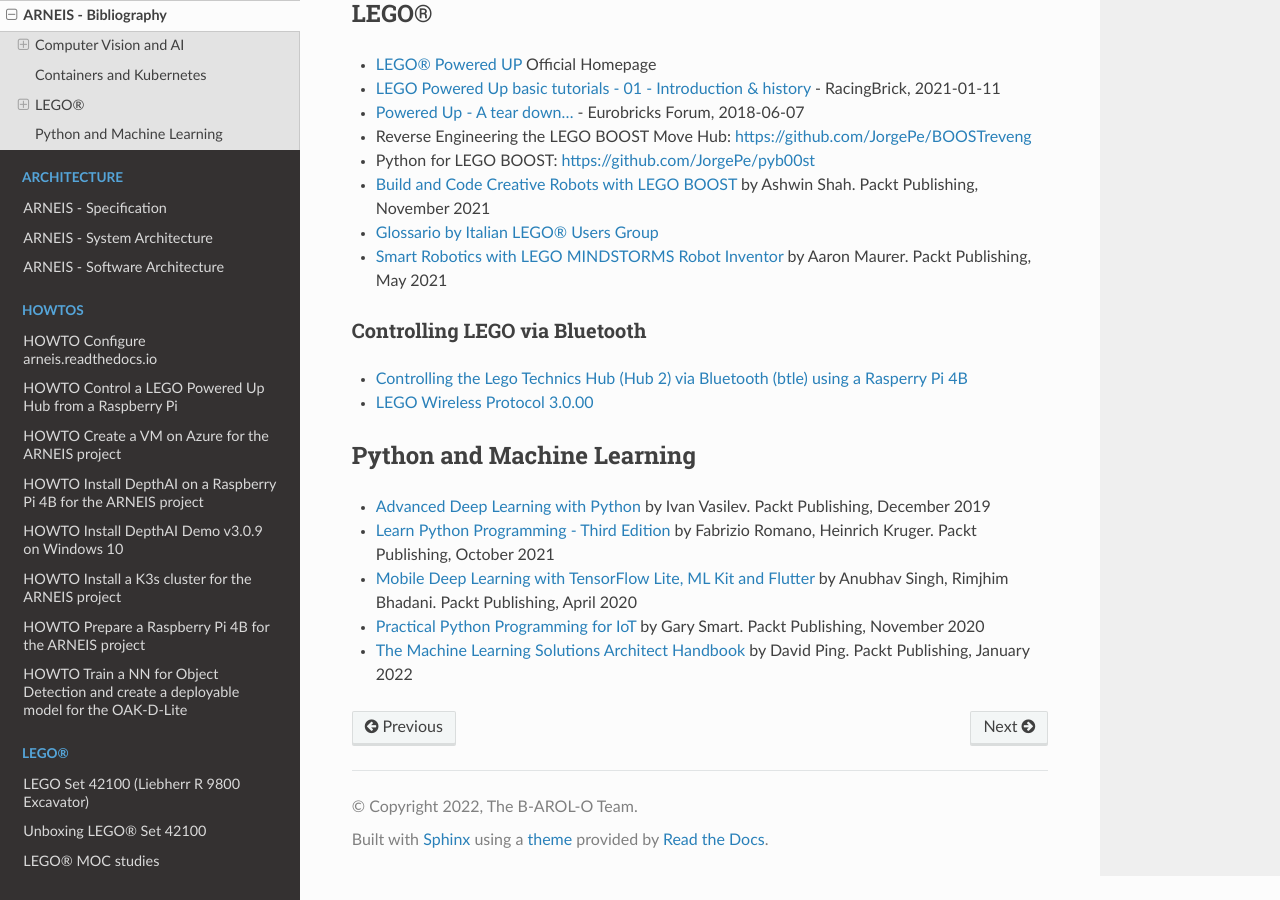
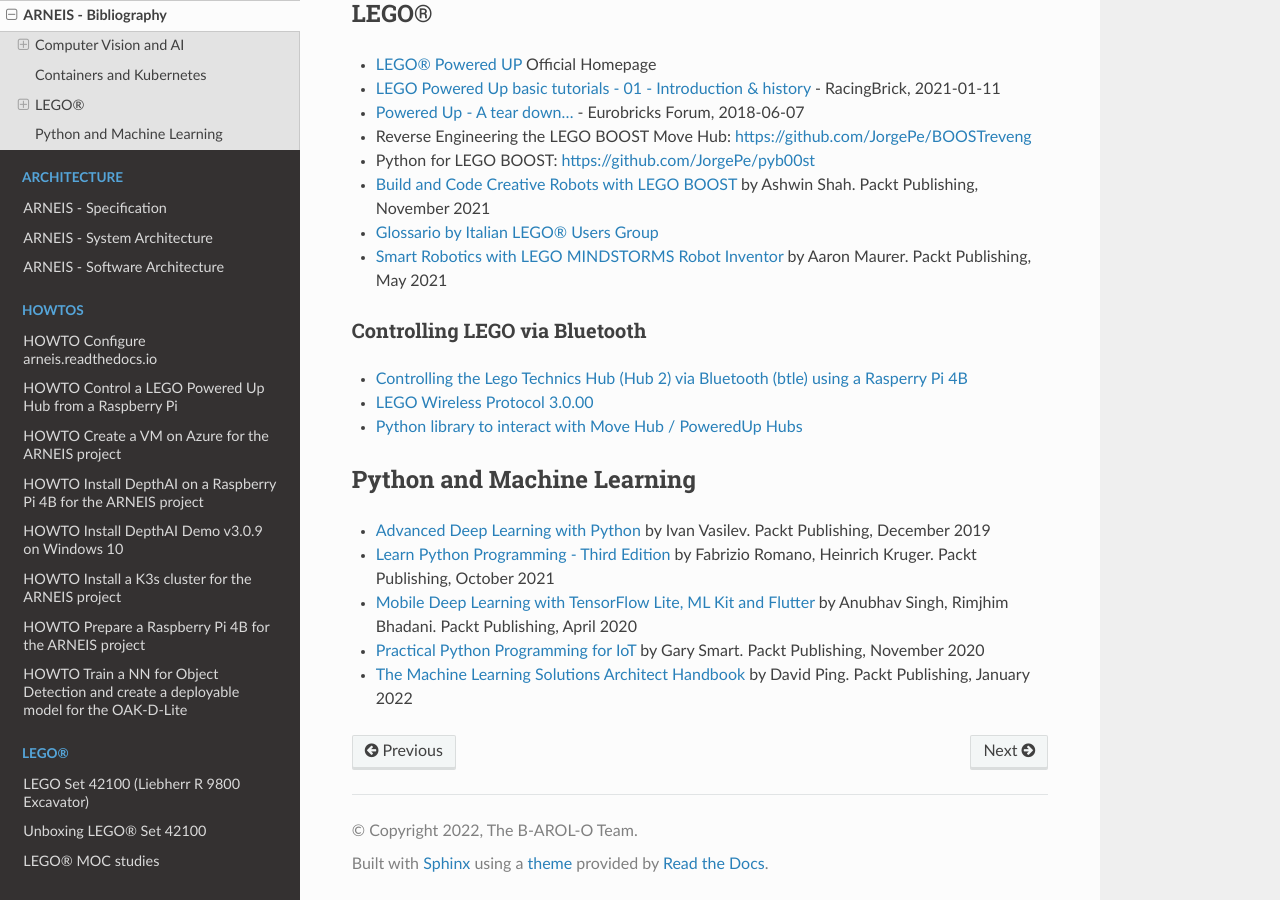
Before and after one commit to B-AROL-O/ARNEIS, a Sphinx documentation site: the page built from docs/bibliography.md, in a window 1280 px wide and 900 px high, scrolled down 737 px. Built offline with Sphinx 7.4.7 and the Read the Docs theme 2.0.0, drawn with Linux system fonts in a browser that asks for light colours.

Commit message:
Add `Python library to interact with Move Hub...`

```diff
--- a/docs/bibliography.md
+++ b/docs/bibliography.md
@@ -35,6 +35,7 @@
 
 * [Controlling the Lego Technics Hub (Hub 2) via Bluetooth (btle) using a Rasperry Pi 4B](https://dietrichchristopeit.github.io/lego-pi-docs/#controlling-the-lego-technics-hub-hub-2-via-bluetooth-btle-using-a-rasperry-pi-4b)
 * [LEGO Wireless Protocol 3.0.00](https://lego.github.io/lego-ble-wireless-protocol-docs/index.html#document-index)
+* [Python library to interact with Move Hub / PoweredUp Hubs](https://github.com/undera/pylgbst)
 
 ## Python and Machine Learning
 
```
